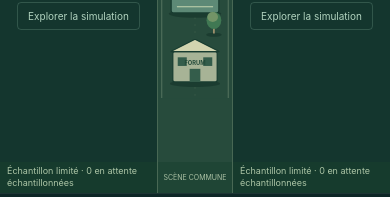
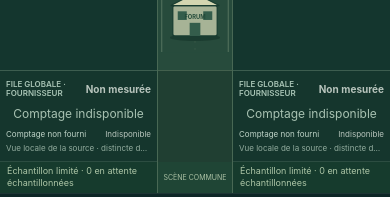
Before and after one commit to arnaud71/blocklane, a React (Vite) app: page / in a window 390 px wide. Shown: the part 576-773 px from the top of the page. Built offline with nearby package versions, Linux system fonts and the light colour scheme; no server answers.

Commit message:
Show aggregate provider queues below both streets

```diff
--- a/src/App.tsx
+++ b/src/App.tsx
@@ -2,6 +2,7 @@ import { useCallback, useEffect, useRef, useState } from 'react';
 import { PENDING_SAMPLE_LIMIT, type ChainId, type Tx } from '../shared/model';
 import { StreetScene } from './components/StreetScene';
 import { SharedCampus } from './components/SharedCampus';
+import { GlobalQueue } from './components/GlobalQueue';
 import { InfoPanel, type SceneActivity } from './components/InfoPanel';
 import { InfoBillboard } from './components/InfoBillboard';
 import { DepartureTimer } from './components/DepartureTimer';
@@ -9,6 +10,8 @@ import { Icon } from './components/Icon';
 import { brand, safeExternalUrl } from './config/brand';
 import { useSnapshot } from './hooks/useSnapshot';
 import type { FeeDisplayUnit } from './lib/feeDisplay';
+import { providerMempool } from './lib/mempoolDisplay';
+import { globalQueueGroupSize } from './lib/globalQueue';
 
 const chains = {
   bitcoin: { name: 'Bitcoin', symbol: '₿', ticker: 'BTC' },
@@ -63,6 +66,10 @@ export function App() {
   );
   const bitcoin = useSnapshot('bitcoin', mode);
   const ethereum = useSnapshot('ethereum', mode);
+  const queueGroupSize = globalQueueGroupSize([
+    providerMempool(bitcoin.snapshot).total,
+    providerMempool(ethereum.snapshot).total,
+  ]);
   const feeds = { bitcoin, ethereum };
   const snapshot = feeds[chain].snapshot;
   const selected = selection
@@ -340,6 +347,12 @@ export function App() {
                     jour.
                   </p>
                 )}
+                <GlobalQueue
+                  snapshot={current}
+                  chain={id}
+                  mode={mode}
+                  transactionsPerGroup={queueGroupSize}
+                />
                 <p className="chain-coverage">
                   {mode === 'demo' ? 'Données fictives' : 'Échantillon limité'} ·{' '}
                   {current
--- /dev/null
+++ b/src/components/GlobalQueue.css
@@ -0,0 +1,135 @@
+.global-queue {
+  grid-row: 3;
+  box-sizing: border-box;
+  display: grid;
+  grid-template-rows: 22px 24px 26px;
+  gap: 2px;
+  height: 92px;
+  min-width: 0;
+  padding: 7px 12px;
+  color: #bfd4c8;
+  background: #15362d;
+  border-top: 1px solid #85a48c5c;
+  border-bottom: 1px solid #85a48c36;
+}
+.global-queue-heading {
+  display: flex;
+  align-items: center;
+  justify-content: space-between;
+  gap: 8px;
+  min-width: 0;
+}
+.global-queue-heading h3 {
+  margin: 0;
+  color: #a8c4b5;
+  font-size: 10px;
+  font-weight: 600;
+  line-height: 1.15;
+  letter-spacing: 0.5px;
+  text-transform: uppercase;
+}
+.global-queue-total {
+  flex-shrink: 0;
+  margin: 0;
+  color: var(--chain-accent, #dfd8b4);
+  font-size: 21px;
+  font-weight: 700;
+  font-variant-numeric: tabular-nums;
+  line-height: 1;
+  white-space: nowrap;
+}
+.global-queue-total span {
+  font-size: 11px;
+  font-weight: 500;
+}
+.global-queue-total--unknown {
+  color: #b8c5bd;
+  font-size: 13px;
+}
+.global-queue-crowd {
+  min-width: 0;
+  min-height: 0;
+}
+.global-queue-crowd svg {
+  display: block;
+  width: 100%;
+  height: 100%;
+}
+.global-queue-empty {
+  display: flex;
+  justify-content: center;
+  align-items: center;
+  height: 100%;
+  margin: 0;
+  color: #a8c2b2;
+  font-size: 12px;
+}
+.global-queue-caption {
+  display: flex;
+  flex-direction: column;
+  gap: 2px;
+  min-width: 0;
+}
+.global-queue-caption p {
+  margin: 0;
+  line-height: 12px;
+}
+.global-queue-scale {
+  display: flex;
+  justify-content: space-between;
+  gap: 6px;
+  font-size: 10px;
+}
+.global-queue-state {
+  color: #a6bcae;
+  white-space: nowrap;
+}
+.global-queue[data-status='stale'] .global-queue-state {
+  color: #e7c28a;
+}
+.global-queue[data-status='unavailable'] .global-queue-state {
+  color: #b8c5bd;
+}
+.global-queue-breakdown {
+  color: #92ac9e;
+  font-size: 9px;
+  overflow: hidden;
+  text-overflow: ellipsis;
+  white-space: nowrap;
+}
+.global-queue-note {
+  position: absolute;
+  width: 1px;
+  height: 1px;
+  padding: 0;
+  margin: -1px;
+  overflow: hidden;
+  clip-path: inset(50%);
+  white-space: nowrap;
+  border: 0;
+}
+@media (max-width: 700px) {
+  .global-queue {
+    padding-inline: 6px;
+  }
+  .global-queue-heading {
+    gap: 4px;
+  }
+  .global-queue-heading h3 {
+    font-size: 8px;
+    letter-spacing: 0;
+  }
+  .global-queue-total {
+    font-size: 16px;
+  }
+  .global-queue-total--unknown {
+    font-size: 10px;
+  }
+  .global-queue-total span,
+  .global-queue-scale {
+    font-size: 8px;
+  }
+  .global-queue-breakdown {
+    font-size: 8px;
+  }
+}
--- /dev/null
+++ b/src/components/GlobalQueue.tsx
@@ -0,0 +1,128 @@
+import { useId } from 'react';
+import type { ChainId, Snapshot } from '../../shared/model';
+import { number } from '../lib/format';
+import { MAX_GLOBAL_QUEUE_GROUPS } from '../lib/globalQueue';
+import { providerMempool } from '../lib/mempoolDisplay';
+import './GlobalQueue.css';
+
+type GlobalQueueProps = {
+  snapshot: Snapshot | null;
+  chain: ChainId;
+  mode: 'live' | 'demo';
+  transactionsPerGroup: number;
+};
+
+const GROUPS_PER_ROW = 24;
+const CROWD_COLORS = ['#a8c6b7', '#a4bbc9', '#b9afca', '#c1bda6'];
+
+/** An aggregate of one provider's local pool, never a set of invented transaction IDs. */
+export function GlobalQueue({ snapshot, chain, mode, transactionsPerGroup }: GlobalQueueProps) {
+  const id = useId().replace(/:/g, '');
+  const noteId = `global-queue-note-${id}`;
+  const personId = `global-queue-person-${id}`;
+  const observation = snapshot?.chain === chain && snapshot.mode === mode ? snapshot : null;
+  const pool = providerMempool(observation);
+  const total = pool.total;
+  const sharedGroupSize =
+    Number.isSafeInteger(transactionsPerGroup) && transactionsPerGroup > 0
+      ? transactionsPerGroup
+      : 1;
+  // App supplies a shared scale; a defensive minimum keeps even an invalid caller bounded.
+  const groupSize = Math.max(
+    sharedGroupSize,
+    total === null ? 1 : Math.ceil(total / MAX_GLOBAL_QUEUE_GROUPS),
+  );
+  const groupCount = total === null ? 0 : Math.ceil(total / groupSize);
+  const lastGroupSize =
+    total === null || groupCount === 0 ? 0 : total - groupSize * (groupCount - 1);
+  const simulated = mode === 'demo' || pool.status === 'demo';
+  const state = simulated
+    ? 'Simulation'
+    : pool.status === 'stale'
+      ? 'Ancien relevé'
+      : pool.status === 'unavailable'
+        ? 'Indisponible'
+        : 'Direct';
+  const scaleLabel =
+    total !== null
+      ? `1 silhouette ${groupSize === 1 ? '=' : '≈'} ${number(groupSize)} tx`
+      : 'Comptage non fourni';
+  const groupingNote =
+    groupCount === 0
+      ? total === 0
+        ? 'La file mesurée est vide.'
+        : 'Aucune foule n’est dessinée sans comptage disponible.'
+      : `${number(groupCount)} silhouettes regroupent exactement ${number(total)} transactions : chaque groupe contient ${number(groupSize)} transactions, sauf le dernier qui en contient ${number(lastGroupSize)}. Ces silhouettes collectives ne correspondent pas à des transactions identifiées et leurs couleurs n’indiquent aucun frais.`;
+  const note = `${pool.note} ${groupingNote}`;
+  const sourceName = observation?.source ?? 'la source';
+  const breakdown =
+    pool.pending !== null && pool.queued !== null
+      ? `Vue locale de ${sourceName} · ${number(pool.pending)} pending + ${number(pool.queued)} queued`
+      : simulated
+        ? 'Mempool simulée'
+        : `Vue locale de ${sourceName} · distincte de l’échantillon`;
+
+  return (
+    <section
+      className={`global-queue global-queue--${chain}`}
+      aria-label={`File globale du fournisseur ${chain === 'bitcoin' ? 'Bitcoin' : 'Ethereum'}`}
+      aria-describedby={noteId}
+      data-status={pool.status}
+      title={note}
+    >
+      <div className="global-queue-heading">
+        <h3>File globale · fournisseur</h3>
+        <p className={`global-queue-total${total === null ? ' global-queue-total--unknown' : ''}`}>
+          {total === null ? 'Non mesurée' : number(total)}
+          {total !== null && <span> tx</span>}
+        </p>
+      </div>
+      <div className="global-queue-crowd">
+        {groupCount > 0 ? (
+          <svg
+            viewBox="0 0 480 34"
+            preserveAspectRatio="xMidYMid meet"
+            aria-hidden="true"
+            focusable="false"
+          >
+            <defs>
+              <g id={personId}>
+                <ellipse cx="8" cy="15" rx="6" ry="1.5" fill="#081d19" opacity=".6" />
+                <path d="M5.2 10.5v4.8h2.3v-3h1v3h2.3v-4.8" fill="#344b51" />
+                <path
+                  d="M4.6 6.4Q8 4.8 11.4 6.4l1.1 5-2 .4-.7-3v3H6.2v-3l-.7 3-2-.4Z"
+                  fill="currentColor"
+                />
+                <circle cx="8" cy="4" r="3.5" fill="#dbc4a6" stroke="#37544a" strokeWidth=".6" />
+                <path d="M5 3.3q3-4 6 0" fill="#637866" />
+              </g>
+            </defs>
+            {Array.from({ length: groupCount }, (_, index) => (
+              <use
+                key={index}
+                href={`#${personId}`}
+                x={(index % GROUPS_PER_ROW) * 20 + 2}
+                y={Math.floor(index / GROUPS_PER_ROW) * 17}
+                color={CROWD_COLORS[index % CROWD_COLORS.length]}
+              />
+            ))}
+          </svg>
+        ) : (
+          <p className="global-queue-empty">
+            {total === 0 ? 'File vide' : 'Comptage indisponible'}
+          </p>
+        )}
+      </div>
+      <div className="global-queue-caption">
+        <p className="global-queue-scale">
+          <span>{scaleLabel}</span>
+          <span className="global-queue-state">{state}</span>
+        </p>
+        <p className="global-queue-breakdown">{breakdown}</p>
+      </div>
+      <p id={noteId} className="global-queue-note">
+        {note}
+      </p>
+    </section>
+  );
+}
--- a/src/components/SharedCampus.css
+++ b/src/components/SharedCampus.css
@@ -2,7 +2,7 @@
   grid-column: 2;
   grid-row: 1 / -1;
   display: grid;
-  grid-template-rows: auto minmax(0, 1fr) auto;
+  grid-template-rows: auto minmax(0, 1fr) var(--global-queue-height, 92px) auto;
   min-width: 0;
   min-height: 0;
   background: #274b3c;
@@ -57,8 +57,13 @@
   width: 100%;
   height: 100%;
 }
+.shared-campus-foundations {
+  grid-row: 3;
+  background: #203f32;
+  border-top: 1px solid #98b18e4a;
+}
 .shared-campus-footer {
-  grid-row: 3;
+  grid-row: 4;
   display: flex;
   justify-content: center;
   align-items: center;
--- a/src/components/SharedCampus.tsx
+++ b/src/components/SharedCampus.tsx
@@ -84,6 +84,7 @@ export function SharedCampus({ theme }: { theme: 'heg' | 'neutral' }) {
           <Tree x={136} y={583} />
         </svg>
       </div>
+      <div className="shared-campus-foundations" aria-hidden="true" />
       <p className="shared-campus-footer">SCÈNE COMMUNE</p>
     </aside>
   );
--- /dev/null
+++ b/src/lib/globalQueue.ts
@@ -0,0 +1,17 @@
+/** A bounded collective crowd uses the same unit in both provider queues. */
+export const MAX_GLOBAL_QUEUE_GROUPS = 48;
+
+export function globalQueueGroupSize(totals: readonly (number | null)[]): number {
+  const largest = totals.reduce<number>(
+    (maximum, total) =>
+      total !== null && Number.isSafeInteger(total) && total >= 0
+        ? Math.max(maximum, total)
+        : maximum,
+    0,
+  );
+  const minimum = Math.max(1, Math.ceil(largest / MAX_GLOBAL_QUEUE_GROUPS));
+  const magnitude = 10 ** Math.floor(Math.log10(minimum));
+  return (
+    [1, 2, 5, 10].map((factor) => factor * magnitude).find((size) => size >= minimum) ?? minimum
+  );
+}
--- a/src/styles.css
+++ b/src/styles.css
@@ -452,9 +452,10 @@ main.immersion-main {
 }
 .twin-streets {
   --campus-width: clamp(128px, 12vw, 240px);
+  --global-queue-height: 92px;
   display: grid;
   grid-template-columns: minmax(0, 1fr) var(--campus-width) minmax(0, 1fr);
-  grid-template-rows: auto minmax(0, 1fr) auto;
+  grid-template-rows: auto minmax(0, 1fr) var(--global-queue-height) auto;
   width: 100%;
   height: 100%;
   min-height: 0;
@@ -462,7 +463,7 @@ main.immersion-main {
 .chain-pane {
   --chain-accent: #e8a362;
   display: grid;
-  grid-template-rows: auto minmax(0, 1fr) auto;
+  grid-template-rows: auto minmax(0, 1fr) var(--global-queue-height) auto;
   grid-row: 1 / -1;
   min-width: 0;
   min-height: 0;
@@ -545,12 +546,12 @@ main.immersion-main {
 .chain-pane .stale-warning {
   position: absolute;
   z-index: 4;
-  bottom: 22px;
+  bottom: calc(var(--global-queue-height) + 22px);
   left: 0;
   right: 0;
 }
 .chain-coverage {
-  grid-row: 3;
+  grid-row: 4;
   margin: 0;
   padding: 5px 13px;
   color: #adc6a7;
```
Also changed, not shown: 5 other files (tests, documents, lock files or other folders).
